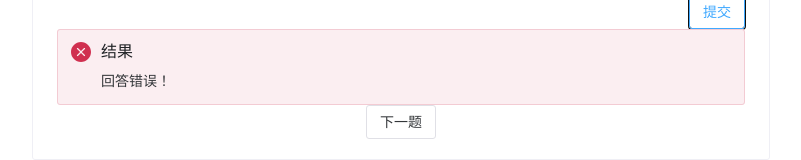
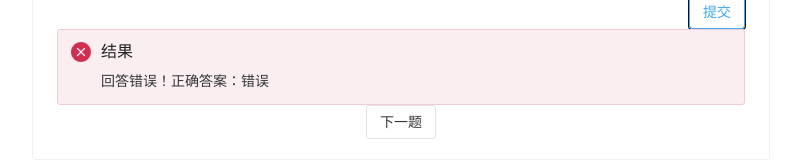
Before and after one commit to langhuihui/bibile-competition, a Vue app: page / in a window 1280 px wide. Both pictures are taken after a click on the button "提交". Shown: the part 378-538 px from the top of the page, without its empty margins (239-1040 px from the left). Built offline with nearby package versions, Linux system fonts and the light colour scheme.

Commit message:
加上显示正确答案

```diff
--- a/src/components/Big.vue
+++ b/src/components/Big.vue
@@ -17,7 +17,7 @@
               </n-space>
             </n-space>
             <n-alert v-if="showResult" :type="isCorrect ? 'success' : 'error'" title="结果">
-              {{ isCorrect ? '回答正确！' : '回答错误！' }}
+              {{ isCorrect ? '回答正确！' : '回答错误！正确答案：'+currentQuestion.answers[currentQuestion.correctAnswer] }}
             </n-alert>
             <n-button v-if="showNextButton" @click="nextQuestion">下一题</n-button>
           </n-card>
```
